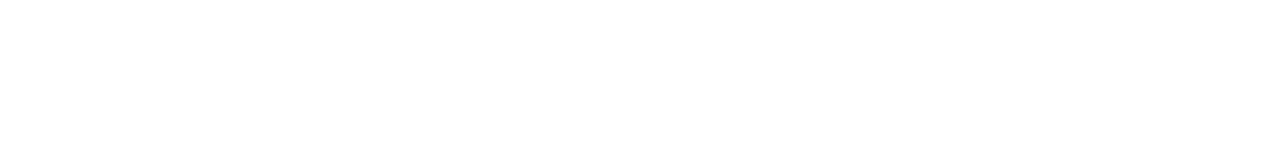
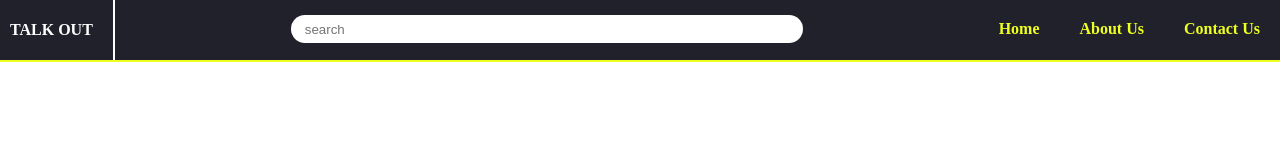
Before and after one commit to lovert-amin/project2, a plain HTML site: page index.html in a window 1280 px wide. Drawn offline with Linux system fonts and the light colour scheme.

Commit message:
nav bar completed

```diff
--- /dev/null
+++ b/index.css
@@ -0,0 +1,42 @@
+*{
+    margin: 0;
+    padding: 0;
+}
+.nav-container{
+    display: flex;
+    justify-content: space-between;
+    width: 100%;
+    height: 60px;
+    background-color: #21212b;
+    border-bottom: #eeff21 2px solid;
+
+}
+
+.logo{
+   display: flex;
+   align-items: center;
+    margin-left: 10px;
+    font-weight: bolder;
+    color:WHITE;
+    border-right:2px solid white;
+    padding-right:20px;
+}
+input{
+   width: 40%;
+   height: 20px;
+   margin: 0;
+   border-radius: 20px;
+   padding: 14px;
+   margin-top: 15px;
+   border: 0;
+}
+.nav-container ul{
+    display: flex;
+    color:#eeff21;
+}
+
+.nav-container li{
+    list-style-type: none;
+    margin: 20px ;
+    font-weight: bold;
+}
--- a/index.html
+++ b/index.html
@@ -2,10 +2,19 @@
 <head>
     <meta charset="UTF-8">
     <meta name="viewport" content="width=device-width, initial-scale=1.0">
+    <link rel="stylesheet" type="text/css" href="index.css">
     <meta http-equiv="X-UA-Compatible" content="ie=edge">
     <title>Show up some navbar</title>
 </head>
 <body>
-
+    <div class="nav-container">
+        <div class="logo">TALK OUT</div>
+        <input type="text" placeholder="search">
+        <ul>
+            <li>Home</li>
+            <li>About Us</li>
+            <li>Contact Us</li>
+        </ul>
+    </div>
 </body>
 </html>
```
